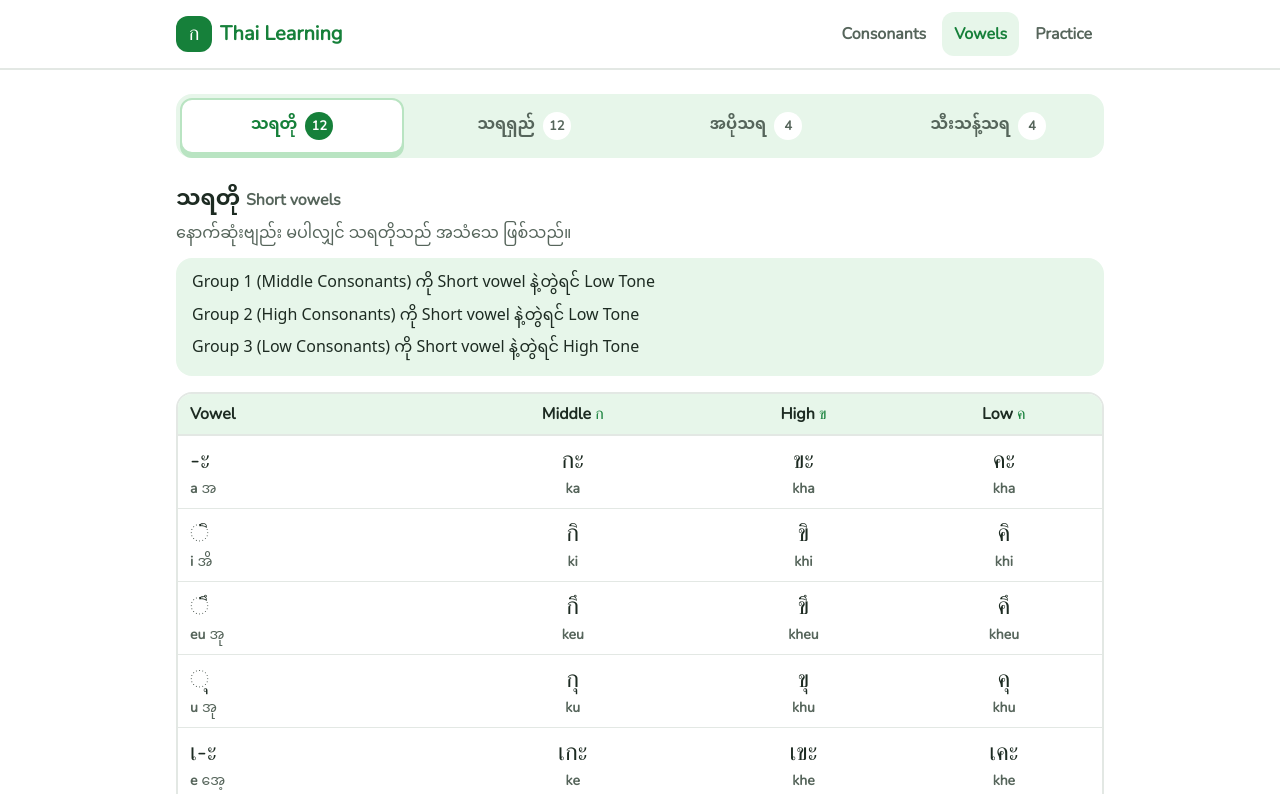
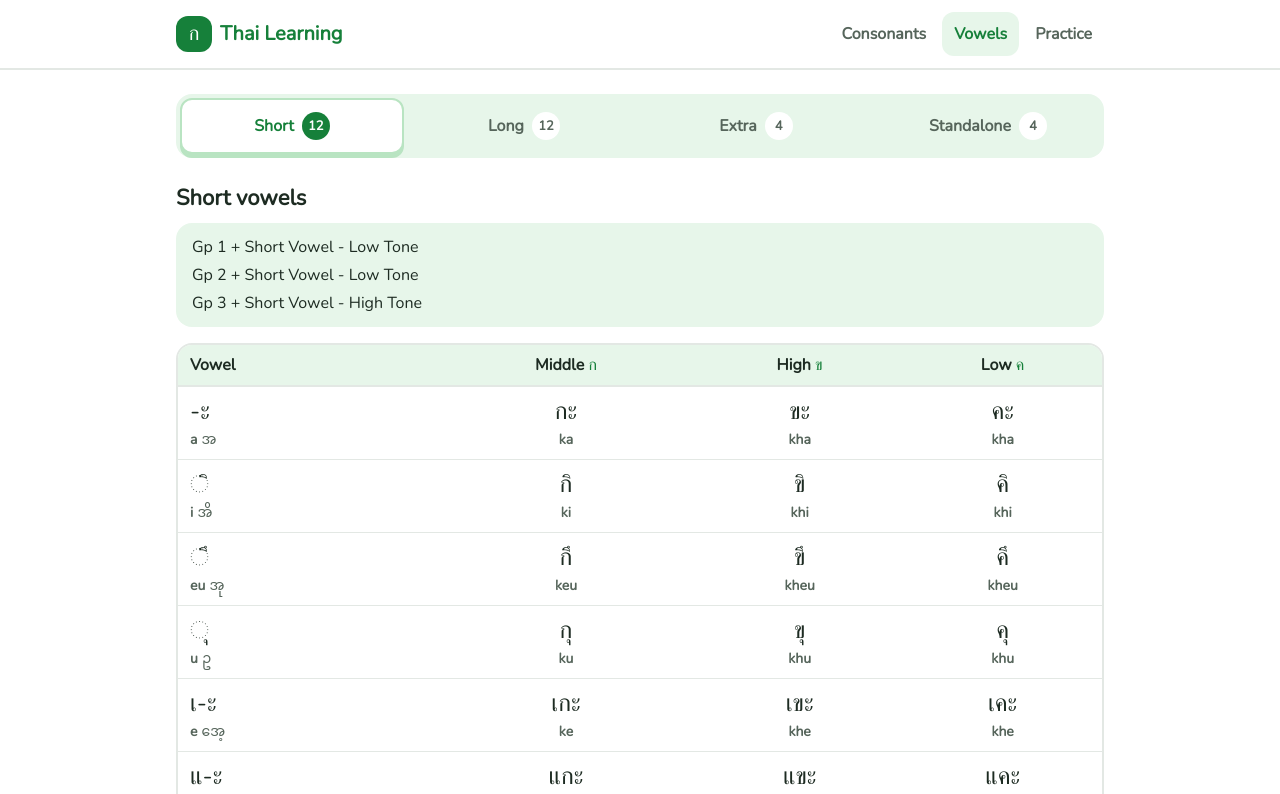
Before and after one commit to MinHan-Kyaw/thai-learning, a React (Vite) app: page /vowels in a window 1280 px wide. Shown: the top 794 px of the page. Built offline with nearby package versions, Linux system fonts and the light colour scheme.

Commit message:
Use the book's vowel Burmese again
Reverts c4ee1b3. The vowel Burmese and tone rules come from Thi Thi's Thai
Training (PDF pages 53-55, 67, 69, 71), missing Burmese is tracked in
PENDING_BURMESE_PRONUNCIATION, and the drafted group names and notes are gone.

```diff
--- a/src/data/vowelGroups.json
+++ b/src/data/vowelGroups.json
@@ -2,40 +2,23 @@
   {
     "id": "short",
     "name": "Short vowels",
-    "burmeseName": "သရတို",
-    "note": "နောက်ဆုံးဗျည်း မပါလျှင် သရတိုသည် အသံသေ ဖြစ်သည်။",
-    "rules": [
-      "Group 1 (Middle Consonants) ကို Short vowel နဲ့တွဲရင် Low Tone",
-      "Group 2 (High Consonants) ကို Short vowel နဲ့တွဲရင် Low Tone",
-      "Group 3 (Low Consonants) ကို Short vowel နဲ့တွဲရင် High Tone"
-    ]
+    "shortName": "Short",
+    "rules": ["Gp 1 + Short Vowel - Low Tone", "Gp 2 + Short Vowel - Low Tone", "Gp 3 + Short Vowel - High Tone"]
   },
   {
     "id": "long",
     "name": "Long vowels",
-    "burmeseName": "သရရှည်",
-    "note": "နောက်ဆုံးဗျည်း မပါလျှင် သရရှည်သည် အသံရှင် ဖြစ်သည်။",
-    "rules": [
-      "Group 1 (Middle Consonants) ကို Long vowel နဲ့တွဲရင် Mid Tone",
-      "Group 2 (High Consonants) ကို Long vowel နဲ့တွဲရင် Rising Tone",
-      "Group 3 (Low Consonants) ကို Long vowel နဲ့တွဲရင် Mid Tone"
-    ]
+    "shortName": "Long",
+    "rules": ["Gp 1 + Long Vowel - Mid Tone", "Gp 2 + Long Vowel - Rising Tone", "Gp 3 + Long Vowel - Mid Tone"]
   },
   {
     "id": "extra",
     "name": "Extra vowels",
-    "burmeseName": "အပိုသရ",
-    "note": "ဤသရများသည် မ်၊ ယ် သို့မဟုတ် ဝ် အသံဖြင့် ဆုံးသောကြောင့် အသံရှင် ဖြစ်သည်။",
-    "rules": [
-      "Group 1 (Middle Consonants) ကို Extra vowel နဲ့တွဲရင် Mid Tone",
-      "Group 2 (High Consonants) ကို Extra vowel နဲ့တွဲရင် Rising Tone",
-      "Group 3 (Low Consonants) ကို Extra vowel နဲ့တွဲရင် Mid Tone"
-    ]
+    "shortName": "Extra"
   },
   {
     "id": "standalone",
     "name": "Standalone vowels",
-    "burmeseName": "သီးသန့်သရ",
-    "note": "ဗျည်းနှင့် မတွဲဘဲ သီးသန့် ရေးသည်။"
+    "shortName": "Standalone"
   }
 ]
--- a/src/data/vowels.json
+++ b/src/data/vowels.json
@@ -21,7 +21,7 @@
     "id": "-ุ",
     "group": "short",
     "sound": "u",
-    "pronunciation": "အု"
+    "pronunciation": "ဥ"
   },
   {
     "id": "เ-ะ",
@@ -51,19 +51,19 @@
     "id": "เ-อะ",
     "group": "short",
     "sound": "oe",
-    "pronunciation": "အေ့"
+    "pronunciation": "အွတ်"
   },
   {
     "id": "เ-ียะ",
     "group": "short",
     "sound": "ia",
-    "pronunciation": "အိယ"
+    "pronunciation": "အီရ"
   },
   {
     "id": "เ-ือะ",
     "group": "short",
     "sound": "eua",
-    "pronunciation": "အုအ"
+    "pronunciation": "အူရ"
   },
   {
     "id": "-ัวะ",
@@ -93,7 +93,7 @@
     "id": "-ู",
     "group": "long",
     "sound": "uu",
-    "pronunciation": "အူး"
+    "pronunciation": "ဦး"
   },
   {
     "id": "เ-",
@@ -123,55 +123,55 @@
     "id": "เ-อ",
     "group": "long",
     "sound": "ooe",
-    "pronunciation": "အေး"
+    "pronunciation": "အူ"
   },
   {
     "id": "เ-ีย",
     "group": "long",
     "sound": "iia",
-    "pronunciation": "အီးယ"
+    "pronunciation": "အီးရား"
   },
   {
     "id": "เ-ือ",
     "group": "long",
     "sound": "euua",
-    "pronunciation": "အူးအ"
+    "pronunciation": "အူးရား"
   },
   {
     "id": "-ัว",
     "group": "long",
     "sound": "uua",
-    "pronunciation": "အူးဝ"
+    "pronunciation": "အူးဝါး"
   },
   {
     "id": "-ำ",
     "group": "extra",
     "sound": "am",
-    "pronunciation": "အမ်"
+    "pronunciation": "အမ်း"
   },
   {
     "id": "ใ-",
     "group": "extra",
     "sound": "ai",
-    "pronunciation": "အိုင်"
+    "pronunciation": "အိုင်း"
   },
   {
     "id": "ไ-",
     "group": "extra",
     "sound": "ai",
-    "pronunciation": "အိုင်"
+    "pronunciation": "အိုင်း"
   },
   {
     "id": "เ-า",
     "group": "extra",
     "sound": "ao",
-    "pronunciation": "အောင်"
+    "pronunciation": "အောင်း"
   },
   {
     "id": "ฤ",
     "group": "standalone",
     "sound": "reu",
-    "pronunciation": "ရု"
+    "pronunciation": "ရူ"
   },
   {
     "id": "ฤๅ",
@@ -183,7 +183,7 @@
     "id": "ฦ",
     "group": "standalone",
     "sound": "leu",
-    "pronunciation": "လု"
+    "pronunciation": "လူ"
   },
   {
     "id": "ฦๅ",
--- a/src/screens/Vowels/index.tsx
+++ b/src/screens/Vowels/index.tsx
@@ -14,15 +14,6 @@ const isVowelGroupId = (value: string | null): value is VowelGroupId => vowelGro
 const counts = Object.fromEntries(
   vowelGroups.map((group) => [group.id, vowels.filter((vowel) => vowel.group === group.id).length])
 ) as Record<VowelGroupId, number>;
-
-const tabs = vowelGroups.map((group) => ({
-  id: group.id,
-  label: (
-    <span className="font-burmese text-[0.8125rem] leading-[1.8] whitespace-nowrap xs:text-base" lang="my">
-      {group.burmeseName}
-    </span>
-  ),
-}));
 
 const Vowels = () => {
   const [searchParams, setSearchParams] = useSearchParams();
@@ -45,7 +36,7 @@ const Vowels = () => {
 
       <div className="sticky top-header z-5 -mx-4 -mt-2 bg-surface px-4 py-2">
         <ClassTabs
-          items={tabs}
+          items={vowelGroups.map((item) => ({ id: item.id, label: item.shortName }))}
           counts={counts}
           selectedId={selectedGroupId}
           label="Vowel group"
@@ -57,14 +48,8 @@ const Vowels = () => {
       {group && (
         <section className="mt-4" aria-labelledby="vowel-group-title">
           <h2 id="vowel-group-title" className="text-[1.375rem] font-extrabold">
-            <span className="font-burmese" lang="my">
-              {group.burmeseName}
-            </span>{' '}
-            <span className="text-base font-bold text-ink-muted">{group.name}</span>
+            {group.name}
           </h2>
-          <p className="mt-1 font-burmese leading-[1.8] text-ink-muted" lang="my">
-            {group.note}
-          </p>
           {group.rules && (
             <ul
               className="mt-2 grid gap-1 rounded-2xl bg-brand-light px-4 py-3"
@@ -72,9 +57,7 @@ const Vowels = () => {
               aria-label={`${group.name} tone rules`}
             >
               {group.rules.map((rule) => (
-                <li key={rule} className="font-burmese leading-[1.8]" lang="my">
-                  {rule}
-                </li>
+                <li key={rule}>{rule}</li>
               ))}
             </ul>
           )}
--- a/src/types/learning.ts
+++ b/src/types/learning.ts
@@ -46,14 +46,13 @@ export type VowelGroupId = 'short' | 'long' | 'extra' | 'standalone';
 export interface VowelGroup {
   id: VowelGroupId;
   name: string;
-  burmeseName: string;
-  note: string; // Burmese
-  rules?: string[]; // one per consonant class, in group order; none for standalone vowels
+  shortName: string;
+  rules?: string[]; // one per consonant class, in group order, as the source states it; none where the source has none
 }
 
 export interface Vowel {
   id: string; // written with a dash for the consonant, e.g. "เ-ือะ"; standalone vowels have none
   group: VowelGroupId;
   sound: string; // English approximation, e.g. "eua"
-  pronunciation: string; // Burmese pronunciation, e.g. "အုအ"
+  pronunciation: string; // Burmese pronunciation from the source, e.g. "အူရ"
 }
```
Also changed, not shown: 4 other files (tests, documents, lock files or other folders).
